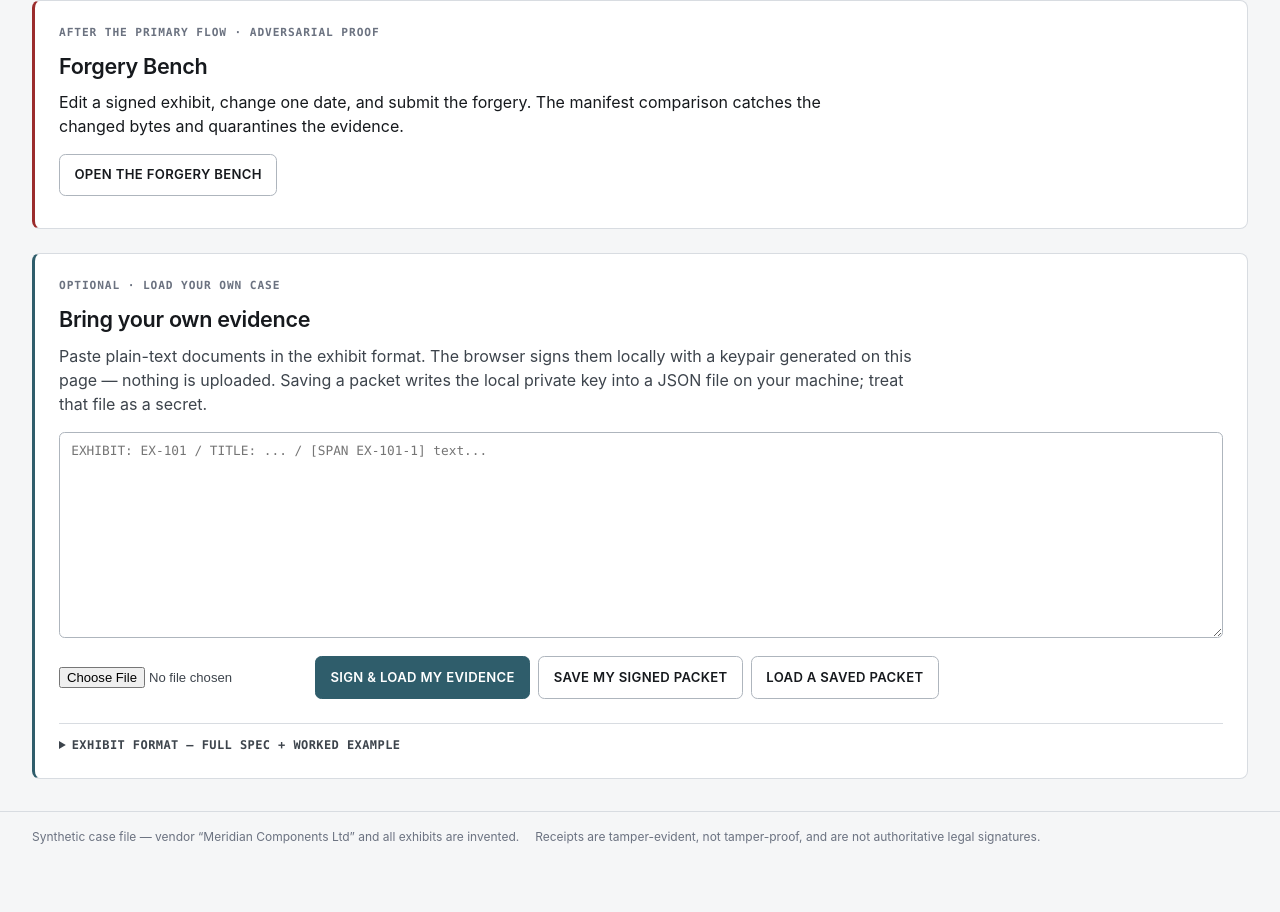
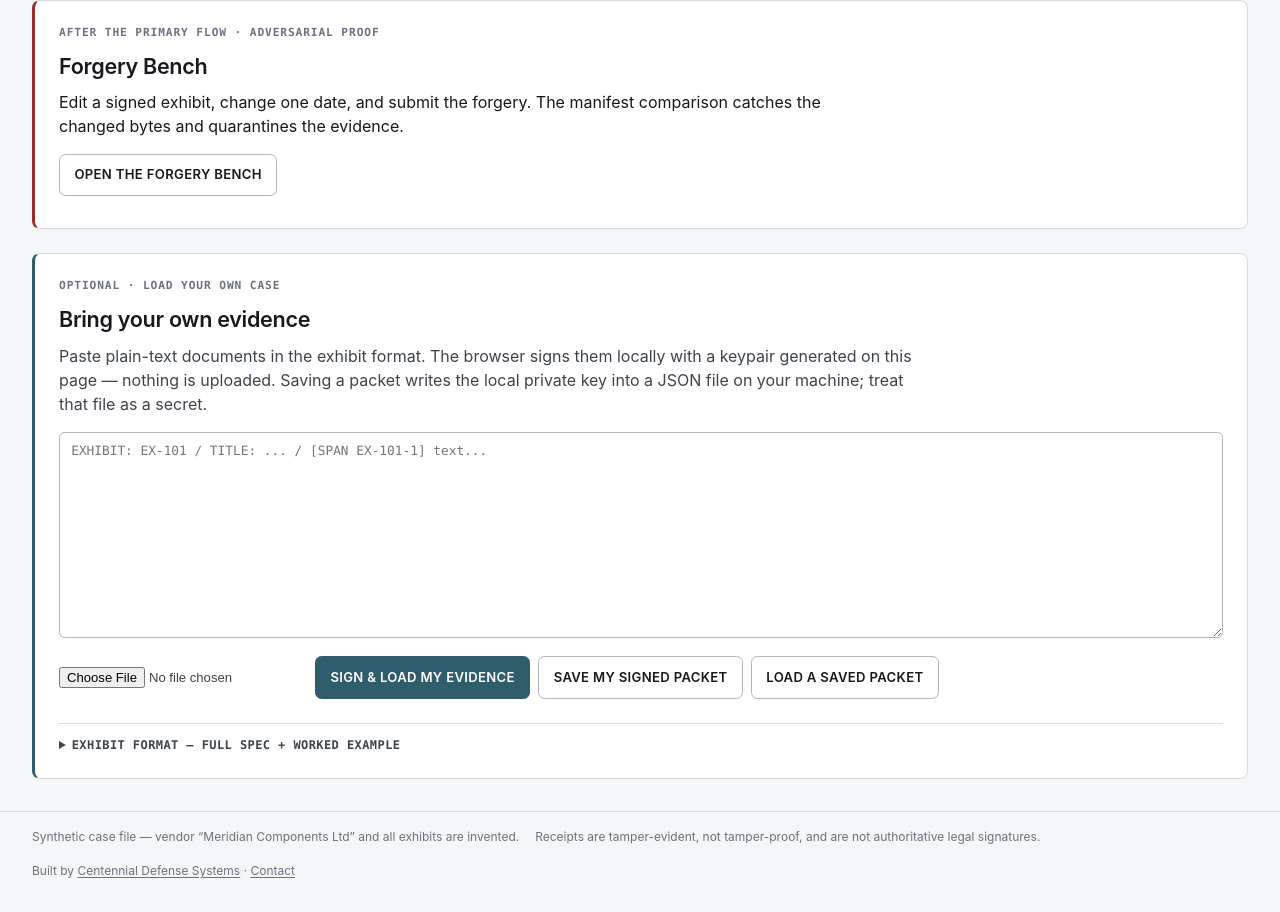
Before and after one commit to cjchanh/webmcp-evidence-desk, a website built with Vite: page index.html in a window 1280 px wide. Shown: the part 1779-2691 px from the top of the page. Before the commit the page ends 2657 px from the top, so only its background shows below. Built offline with nearby package versions, Linux system fonts and the light colour scheme.

Commit message:
footer: brand + contact links for judges

```diff
--- a/index.html
+++ b/index.html
@@ -232,6 +232,7 @@ Worked example:
   <footer class="footer">
     <span>Synthetic case file — vendor “Meridian Components Ltd” and all exhibits are invented.</span>
     <span>Receipts are tamper-evident, not tamper-proof, and are not authoritative legal signatures.</span>
+    <span>Built by <a href="https://centennialdefense.systems" rel="noopener">Centennial Defense Systems</a> · <a href="mailto:contact@centennialdefense.systems">Contact</a></span>
   </footer>
 
   <div id="sim-ribbon" class="sim-ribbon" hidden>SIMULATED AGENT — NOT A REAL WEBMCP CLIENT</div>
--- a/src/ui/styles.css
+++ b/src/ui/styles.css
@@ -984,6 +984,9 @@ button.big {
   font-size: 0.75rem;
 }
 
+.footer a { color: inherit; text-decoration: underline; text-underline-offset: 0.15em; }
+.footer a:hover { color: var(--accent-deep); }
+
 .sim-ribbon {
   position: fixed;
   left: 0;
```
